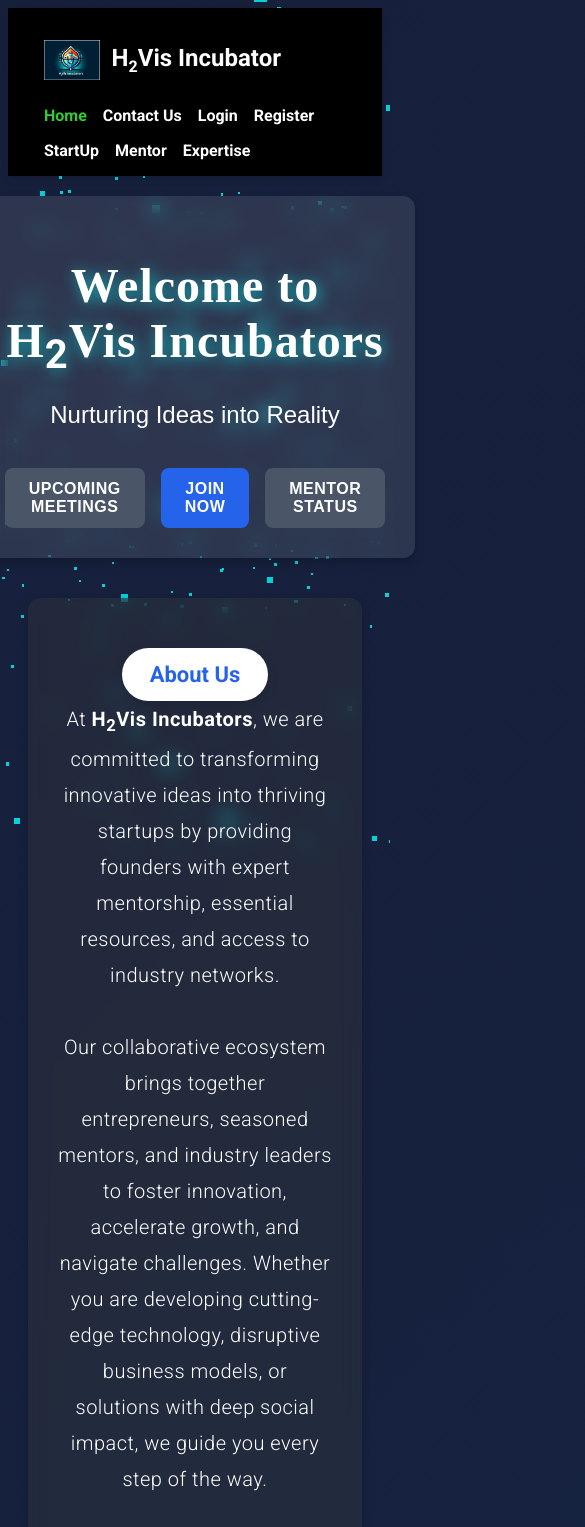
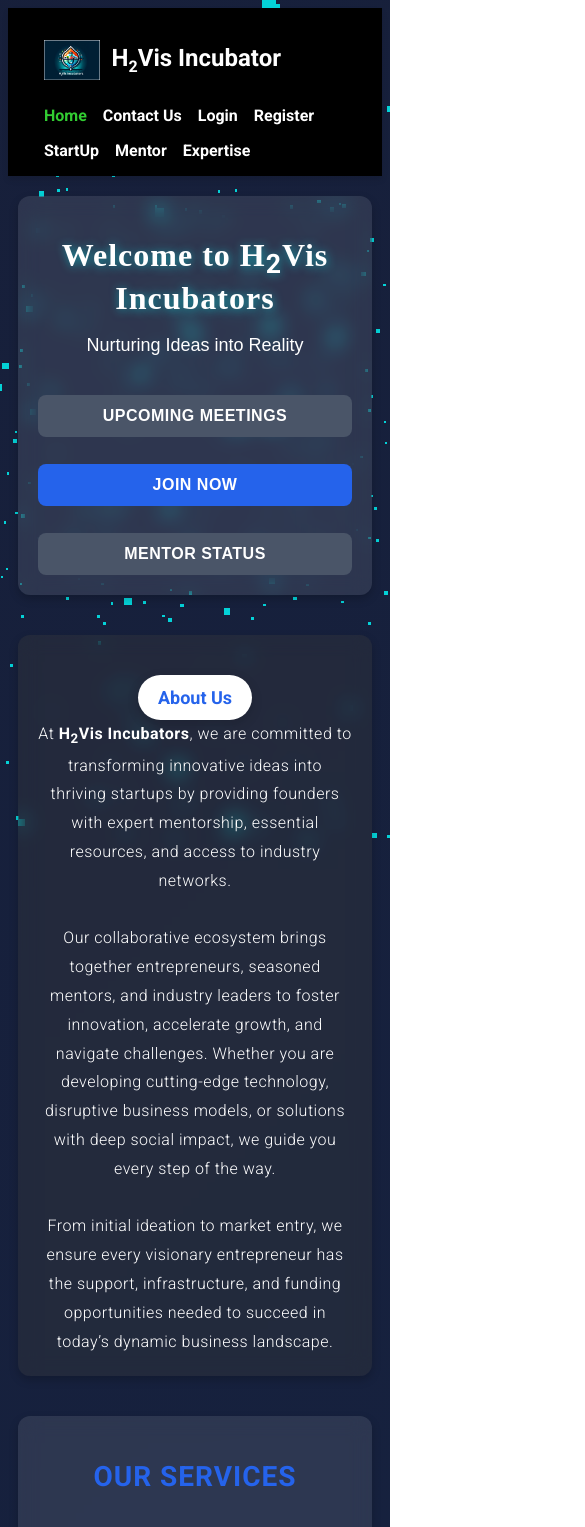
Before and after one commit to 12yasaswi56/yasaswi-v-frontend, a React (Vite) app: page / in a window 390 px wide. Shown: the top 1527 px of the page, 585 px wide, since content can reach past the window. Built offline with nearby package versions, Linux system fonts and the light colour scheme; no server answers.

Commit message:
changes made in home css

```diff
--- a/src/pagesCSS/Home.css
+++ b/src/pagesCSS/Home.css
@@ -357,3 +357,67 @@ background-size: 400% 400%;
 html {
   scroll-behavior: smooth;
 }
+
+
+@media screen and (max-width: 768px) {
+  .hero-title {
+    font-size: 32px;
+    text-shadow: 1px 1px 10px rgba(0, 255, 255, 0.5);
+  }
+
+  .hero-subtitle {
+    font-size: 18px;
+  }
+
+  .button-group {
+    flex-direction: column;
+    gap: 12px;
+  }
+
+  .about-section {
+    padding: 40px 5%;
+  }
+
+  .about-btn {
+    font-size: 18px;
+    padding: 12px 20px;
+  }
+
+  .services-list {
+    flex-direction: column;
+    align-items: center;
+  }
+
+  .service-item {
+    max-width: 90%;
+  }
+
+  .testimonials-list {
+    flex-direction: column;
+    align-items: center;
+  }
+
+  .testimonial-item {
+    max-width: 80%;
+  }
+
+  .section-title {
+    font-size: 28px;
+  }
+
+  .section-description,
+  .service-description,
+  .testimonial-text,
+  .contact-description {
+    font-size: 16px;
+  }
+
+  .home-container,
+  .services-section {
+    padding: 20px 10px;
+  }
+
+  .reveal-section {
+    padding: 20px;
+  }
+}
```
